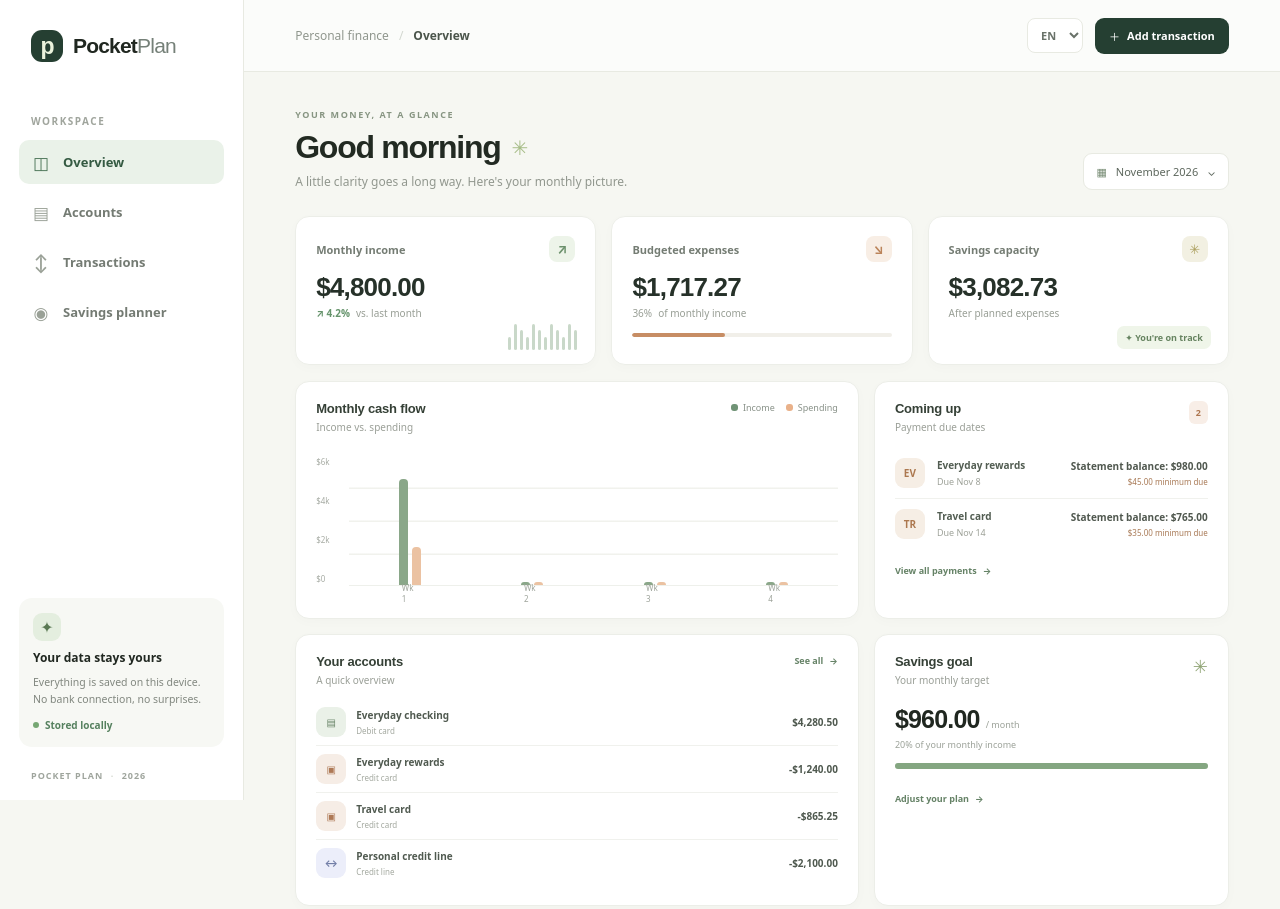
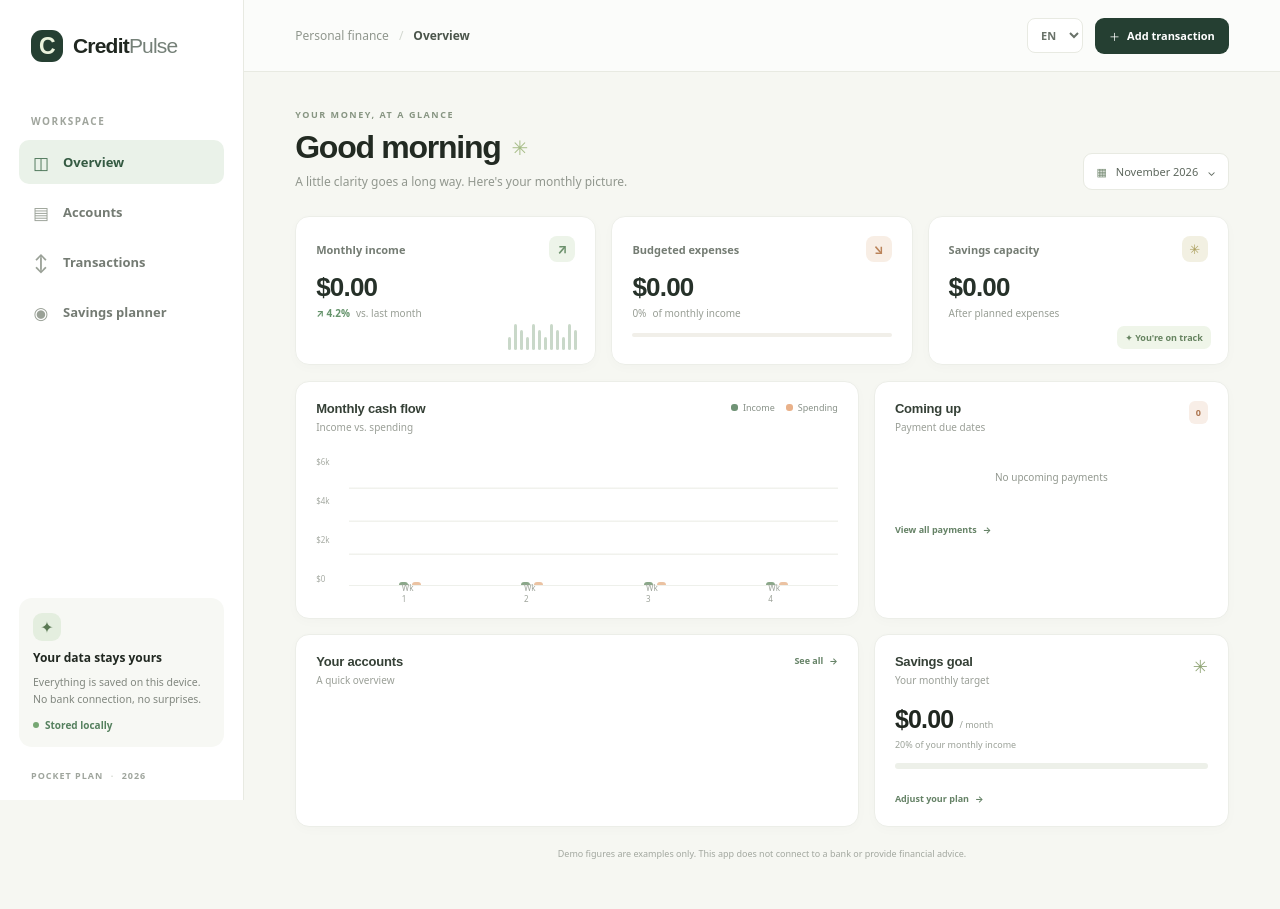
Before and after one commit to yudyguti/pocket-plan, a plain HTML site: page index.html in a window 1280 px wide. Shown: the top 909 px of the page. Drawn offline with Linux system fonts and the light colour scheme.

Commit message:
Rename demo CreditPulse and start with zero data
Co-authored-by: Copilot App <223556219+Copilot@users.noreply.github.com>

```diff
--- a/app.js
+++ b/app.js
@@ -1,4 +1,4 @@
-const STORAGE_KEY = "pocket-plan-v1";
+const STORAGE_KEY = "creditpulse-class-demo-v1";
 const translations = {
   en: {
     workspace:"WORKSPACE", overview:"Overview", accounts:"Accounts", transactions:"Transactions", savingsPlanner:"Savings planner",
@@ -19,7 +19,7 @@ const translations = {
     plannedExpenses:"Planned expenses", savingsAllocation:"Savings allocation", flexibleMoney:"Flexible money", aGentleReminder:"A GENTLE REMINDER",
     smallStepsAddUp:"Small steps add up.", savingsTip:"Even a small, regular contribution can help you build a cushion over time. Choose an amount that feels realistic for your budget.",
     yourPlanStaysPrivate:"Your plan is private and stays on this device.", plannerDisclaimer:"This is an illustrative planning tool, not financial advice. Adjust the suggested amount to fit your needs.",
-    privateByDesign:"Private by design", yourMoneyYourWay:"YOUR MONEY, YOUR WAY", cancel:"Cancel", saveTransaction:"Save transaction", type:"Type", expense:"Expense",
+    classDemo:"Class demo", yourMoneyYourWay:"YOUR MONEY, YOUR WAY", cancel:"Cancel", saveTransaction:"Save transaction", type:"Type", expense:"Expense",
     accountName:"Account name", accountType:"Account type", debitCard:"Debit card", creditCard:"Credit card", creditLine:"Credit line", balance:"Balance",
     creditLimitOptional:"Credit limit (optional)", minimumPayment:"Minimum payment", dueDate:"Due date", statementBalanceOptional:"Statement balance (optional)",
     accountHint:"For credit cards, statement balance is what to pay to avoid interest; minimum payment is the minimum due.", saveAccount:"Save account",
@@ -53,7 +53,7 @@ const translations = {
     plannedExpenses:"Gastos previstos", savingsAllocation:"Ahorro asignado", flexibleMoney:"Dinero flexible", aGentleReminder:"UN RECORDATORIO AMABLE",
     smallStepsAddUp:"Cada pequeño paso cuenta.", savingsTip:"Incluso una contribución pequeña y constante puede ayudarte a crear un fondo con el tiempo. Elige un monto realista para tu presupuesto.",
     yourPlanStaysPrivate:"Tu plan es privado y se guarda en este dispositivo.", plannerDisclaimer:"Esta es una herramienta ilustrativa, no asesoría financiera. Ajusta el monto sugerido según tus necesidades.",
-    privateByDesign:"Privacidad desde el diseño", yourMoneyYourWay:"TU DINERO, A TU MANERA", cancel:"Cancelar", saveTransaction:"Guardar transacción", type:"Tipo", expense:"Gasto",
+    classDemo:"Demostración de clase", yourMoneyYourWay:"TU DINERO, A TU MANERA", cancel:"Cancelar", saveTransaction:"Guardar transacción", type:"Tipo", expense:"Gasto",
     accountName:"Nombre de cuenta", accountType:"Tipo de cuenta", debitCard:"Tarjeta de débito", creditCard:"Tarjeta de crédito", creditLine:"Línea de crédito", balance:"Saldo",
     creditLimitOptional:"Límite de crédito (opcional)", minimumPayment:"Pago mínimo", dueDate:"Fecha de vencimiento", statementBalanceOptional:"Saldo del estado de cuenta (opcional)",
     accountHint:"En tarjetas de crédito, el saldo del estado de cuenta es lo que debes pagar para evitar intereses; el pago mínimo es el mínimo requerido.", saveAccount:"Guardar cuenta",
@@ -77,30 +77,10 @@ const categories = [
   {id:"other",en:"Other",es:"Otros"}
 ];
 const currentMonth = new Date();
-const monthISO = (day) => `${currentMonth.getFullYear()}-${String(currentMonth.getMonth()+1).padStart(2,"0")}-${String(Math.min(day,currentMonth.getDate())).padStart(2,"0")}`;
-const dateISO = (dayOffset) => {
-  const date = new Date();
-  date.setDate(date.getDate() + dayOffset);
-  return `${date.getFullYear()}-${String(date.getMonth()+1).padStart(2,"0")}-${String(date.getDate()).padStart(2,"0")}`;
-};
 const defaultData = () => ({
   language:"en", savingsRate:20,
-  accounts:[
-    {id:"ac-checking",name:"Everyday checking",type:"debit",balance:4280.50},
-    {id:"ac-credit",name:"Everyday rewards",type:"credit",balance:1240.00,limit:5000,minimum:45,statement:980,due:dateISO(4)},
-    {id:"ac-travel",name:"Travel card",type:"credit",balance:865.25,limit:3500,minimum:35,statement:765,due:dateISO(10)},
-    {id:"ac-line",name:"Personal credit line",type:"line",balance:2100,limit:10000}
-  ],
-  transactions:[
-    {id:"tx1",date:monthISO(4),description:"Grocery market",category:"groceries",accountId:"ac-checking",amount:84.23,type:"expense"},
-    {id:"tx2",date:monthISO(1),description:"Monthly salary",category:"income",accountId:"ac-checking",amount:4800,type:"income"},
-    {id:"tx3",date:monthISO(3),description:"City electric",category:"utilities",accountId:"ac-checking",amount:76.80,type:"expense"},
-    {id:"tx4",date:monthISO(4),description:"Neighborhood cafe",category:"dining",accountId:"ac-checking",amount:18.50,type:"expense"},
-    {id:"tx5",date:monthISO(2),description:"Monthly rent",category:"housing",accountId:"ac-checking",amount:1450,type:"expense"},
-    {id:"tx6",date:monthISO(2),description:"Metro transit",category:"transport",accountId:"ac-checking",amount:42,type:"expense"},
-    {id:"tx7",date:monthISO(3),description:"Health pharmacy",category:"health",accountId:"ac-credit",amount:32.75,type:"expense"},
-    {id:"tx8",date:monthISO(1),description:"Streaming subscription",category:"subscriptions",accountId:"ac-credit",amount:12.99,type:"expense"}
-  ]
+  accounts:[],
+  transactions:[]
 });
 
 let data;
@@ -109,7 +89,7 @@ try {
   data = saved ? {...defaultData(),...JSON.parse(saved)} : defaultData();
   if (!Array.isArray(data.accounts) || !Array.isArray(data.transactions)) data = defaultData();
 } catch (error) {
-  console.error("Could not load Pocket Plan data.", error);
+  console.error("Could not load CreditPulse data.", error);
   data = defaultData();
 }
 let importRows = [];
@@ -120,7 +100,7 @@ const t = (key) => translations[data.language]?.[key] || translations.en[key] ||
 const byId = (id) => document.getElementById(id);
 function saveData() {
   try { localStorage.setItem(STORAGE_KEY,JSON.stringify(data)); }
-  catch(error) { console.error("Could not save Pocket Plan data.",error); showToast("Could not save. Check device storage."); }
+  catch(error) { console.error("Could not save CreditPulse data.",error); showToast("Could not save. Check device storage."); }
 }
 function escapeHTML(value) {
   return String(value ?? "").replace(/[&<>"']/g,(char)=>({"&":"&amp;","<":"&lt;",">":"&gt;",'"':"&quot;","'":"&#39;"}[char]));
--- a/index.html
+++ b/index.html
@@ -4,10 +4,10 @@
   <meta charset="utf-8">
   <meta name="viewport" content="width=device-width, initial-scale=1">
   <meta name="theme-color" content="#f6f7f2">
-  <meta name="description" content="A calm, private place to plan your monthly money.">
+  <meta name="description" content="A simple classroom demo for planning and understanding money.">
   <meta name="apple-mobile-web-app-capable" content="yes">
-  <meta name="apple-mobile-web-app-title" content="Pocket Plan">
-  <title>Pocket Plan — your money, in balance</title>
+  <meta name="apple-mobile-web-app-title" content="CreditPulse">
+  <title>CreditPulse — class demo</title>
   <link rel="manifest" href="manifest.json">
   <link rel="icon" href="icon.svg" type="image/svg+xml">
   <link rel="apple-touch-icon" href="icon.svg">
@@ -18,9 +18,9 @@
   <a class="skip-link" href="#main">Skip to content</a>
   <div class="app-shell">
     <aside class="sidebar" aria-label="Main navigation">
-      <a class="brand" href="#dashboard" aria-label="Pocket Plan home">
-        <span class="brand-mark" aria-hidden="true">p</span>
-        <span>Pocket<span class="brand-light">Plan</span></span>
+      <a class="brand" href="#dashboard" aria-label="CreditPulse home">
+        <span class="brand-mark" aria-hidden="true">C</span>
+        <span>Credit<span class="brand-light">Pulse</span></span>
       </a>
       <p class="nav-label" data-i18n="workspace">WORKSPACE</p>
       <nav class="primary-nav">
@@ -140,7 +140,7 @@
           <p class="demo-note" data-i18n="plannerDisclaimer">This is an illustrative planning tool, not financial advice. Adjust the suggested amount to fit your needs.</p>
         </section>
       </main>
-      <footer class="mobile-footer"><span>✳ Pocket Plan</span><span data-i18n="privateByDesign">Private by design</span></footer>
+      <footer class="mobile-footer"><span>✳ CreditPulse</span><span data-i18n="classDemo">Class demo</span></footer>
     </div>
   </div>
 
--- a/service-worker.js
+++ b/service-worker.js
@@ -1,4 +1,4 @@
-const CACHE_NAME = "pocket-plan-v5";
+const CACHE_NAME = "creditpulse-class-v1";
 const APP_SHELL = ["./","./index.html","./styles.css","./app.js","./manifest.json","./icon.svg"];
 self.addEventListener("install",event=>{
   event.waitUntil(caches.open(CACHE_NAME).then(cache=>cache.addAll(APP_SHELL)).then(()=>self.skipWaiting()));
```
Also changed, not shown: icon.svg, manifest.json, 1 other file.
